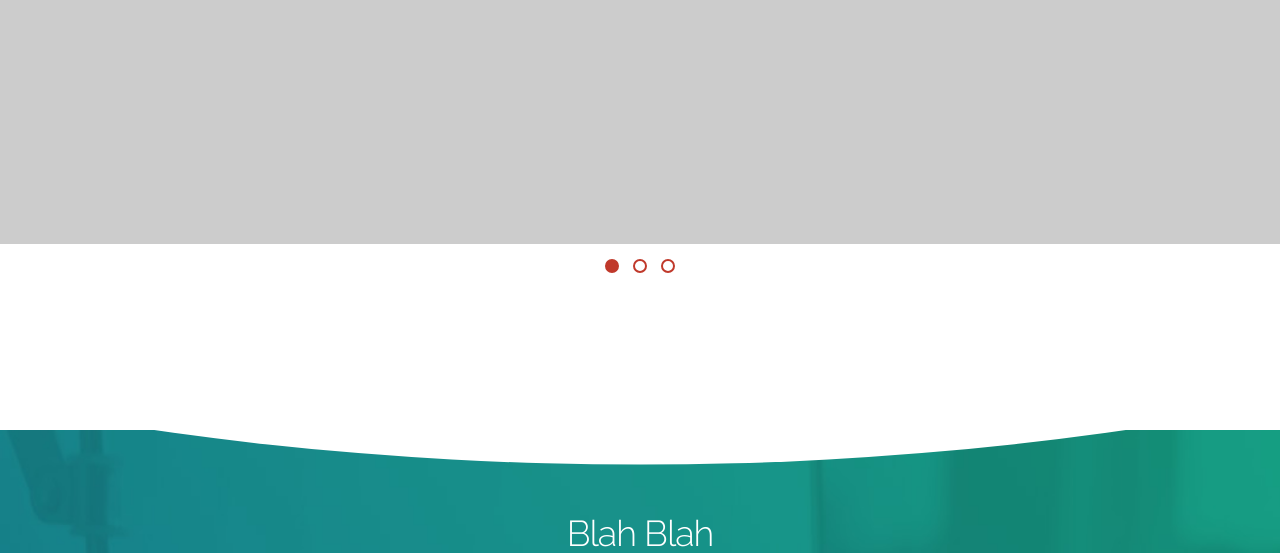
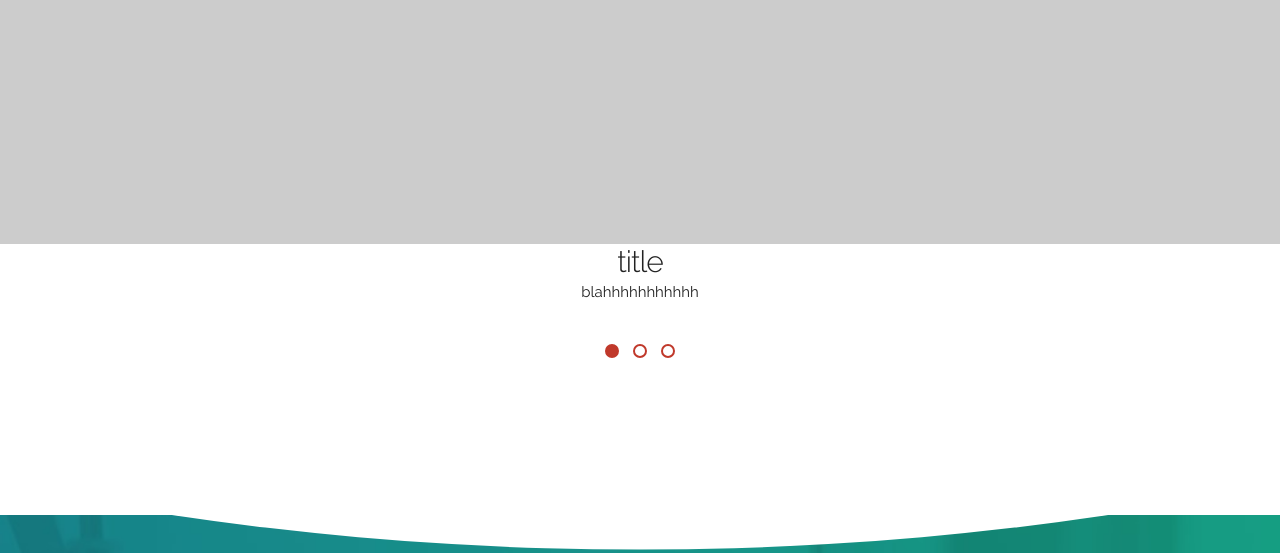
Before and after one commit to sereepap2029/any_i, a PHP site: page / in a window 1280 px wide. Shown: the part 1538-2091 px from the top of the page. Run offline with PHP 8.4, Linux system fonts and the light colour scheme; grey boxes labelled with a size stand in for pictures from a placeholder-image service; some libraries are stand-ins or nearby versions.

Commit message:
s4 phase 2

```diff
--- a/views/content.php
+++ b/views/content.php
@@ -84,10 +84,22 @@
             <div class="twelve columns">
                 <div id="owl-desk" class="owl-carousel owl-theme owl-loaded">
                     <div><img src="http://www.placehold.it/1280x840" alt="111">
+                        <div class="s4-info">
+                            <h1>title</h1>
+                            <p>blahhhhhhhhhhh</p>
+                        </div>
                     </div>
                     <div><img src="http://www.placehold.it/1280x840" alt="2222">
+                        <div class="s4-info">
+                            <h1>title2</h1>
+                            <p>blahhhhhhhhhhh</p>
+                        </div>
                     </div>
                     <div><img src="http://www.placehold.it/1280x840" alt="333">
+                        <div class="s4-info">
+                            <h1>title3</h1>
+                            <p>blahhhhhhhhhhh</p>
+                        </div>
                     </div>
                 </div>
             </div>
```
